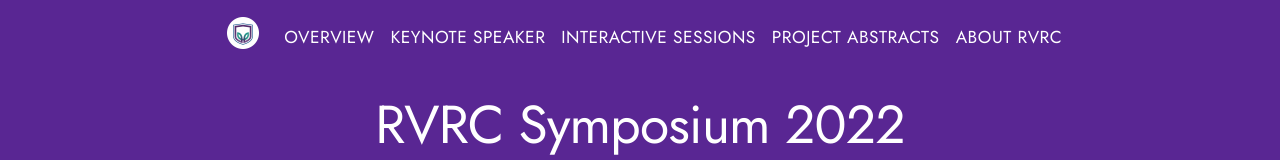
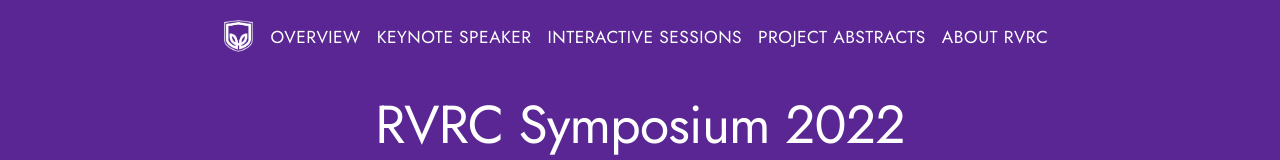
Before and after one commit to kxrt/rvrc-blog, a React (Create React App) app: page / in a window 1280 px wide. Shown: the top 160 px of the page. Built offline with nearby package versions, Linux system fonts and the light colour scheme.

Commit message:
Update header icon

```diff
--- a/src/components/Header.js
+++ b/src/components/Header.js
@@ -13,7 +13,7 @@ import {
 import { Link } from "react-router-dom";
 
 import menuicon from "../assets/bars-solid.svg";
-import logo512 from "../assets/logo512.png";
+import logoIconWhite from "../assets/logo_icon_white.png";
 
 const Header = () => {
   const [anchorElNav, setAnchorElNav] = React.useState(null);
@@ -40,9 +40,9 @@ const Header = () => {
           <Toolbar disableGutters>
             <Box sx={{ flexGrow: 1, display: { xs: "flex", md: "none" } }}>
               <img
-                src={logo512}
+                src={logoIconWhite}
                 alt="logo"
-                style={{ width: "32px", height: "32px", padding: "5%" }}
+                style={{ width: "29px", height: "32px", padding: "5%" }}
               />
               <IconButton
                 size="large"
@@ -125,9 +125,14 @@ const Header = () => {
               }}
             >
               <img
-                src={logo512}
+                src={logoIconWhite}
                 alt="logo"
-                style={{ width: "32px", height: "32px", padding: "1.5%" }}
+                style={{
+                  width: "29px",
+                  height: "32px",
+                  paddingTop: "20px",
+                  paddingRight: "10px",
+                }}
               />
               <Button
                 href="/"
```
Also changed, not shown: src/assets/logo_icon_white.png (added), src/assets/logo_text_white.png (added).
